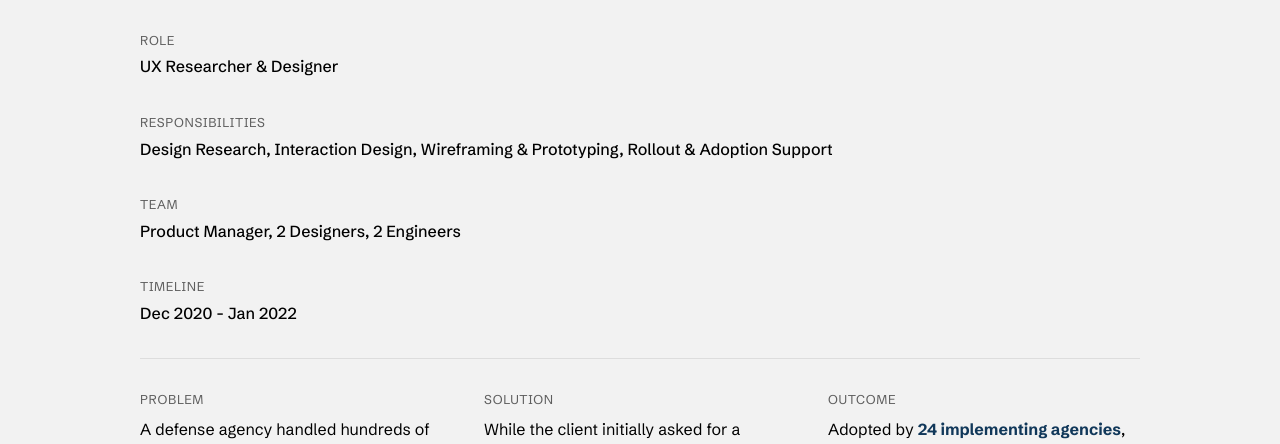
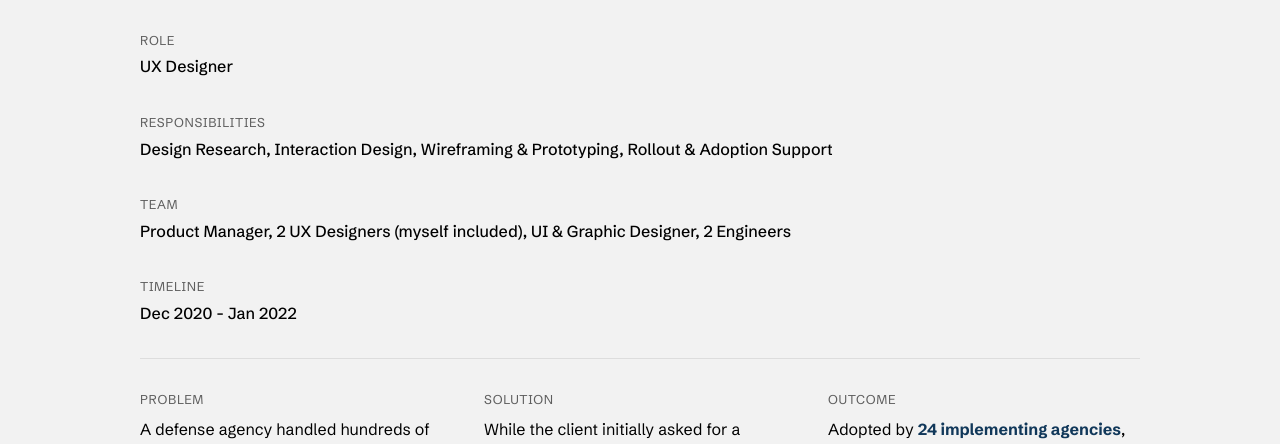
Before and after one commit to derek-whitaker/derek-whitaker.github.io, a plain HTML site: page defense-funding.html in a window 1280 px wide. Shown: the part 706-1150 px from the top of the page. Drawn offline with nearby package versions, Linux system fonts and the light colour scheme.

Commit message:
updates roles for clarity

```diff
--- a/defense-funding.html
+++ b/defense-funding.html
@@ -53,11 +53,10 @@
         </section>
 
         <!-- Case Study Meta - Horizontal Layout -->
-        <!-- TODO: Separate task: reconcile Team and Timeline in this header. -->
         <section class="case-study-meta case-study-meta--horizontal">
           <div class="case-study-meta__item">
             <span class="case-study-meta__label">Role</span>
-            <span class="case-study-meta__value">UX Researcher & Designer</span>
+            <span class="case-study-meta__value">UX Designer</span>
           </div>
           <div class="case-study-meta__item">
             <span class="case-study-meta__label">Responsibilities</span>
@@ -65,7 +64,7 @@
           </div>
           <div class="case-study-meta__item">
             <span class="case-study-meta__label">Team</span>
-            <span class="case-study-meta__value">Product Manager, 2 Designers, 2 Engineers</span>
+            <span class="case-study-meta__value">Product Manager, 2 UX Designers (myself included), UI & Graphic Designer, 2 Engineers</span>
           </div>
           <div class="case-study-meta__item">
             <span class="case-study-meta__label">Timeline</span>
@@ -199,7 +198,6 @@
 <span class="donut__center-label">interviews</span>
 </p>
 </div>
-<!-- TODO: Confirm the sanitized labels (Client analysts, Implementing agencies, Client IT office, Partner programs office, Subject-matter reviewers). -->
 <ul class="donut__legend">
 <li class="donut__legend-item">
 <span class="donut__swatch"></span>
@@ -269,7 +267,6 @@
 <h4 class="card__title">Slow timelines</h4>
 <p class="card__text">The long time from submission to review decision often delayed funding, even to the point of having difficulty executing funds within a fiscal year.</p>
 </li>
-<!-- TODO: Confirm that "Form confusion" belongs in the "Raised only by submitters" row. -->
 <li class="card card--emphasis">
 <h4 class="card__title">Form confusion</h4>
 <p class="card__text">Submitters did not understand how to correctly fill in the request, including confusion on the meaning of terminology used in the form.</p>
@@ -316,7 +313,6 @@
 <div class="scroll-x">
 <div class="stage-strip__inner">
 <div class="stage-strip__curve">
-<!-- TODO: Replace the illustrative severity curve with one re-plotted from the research chart. -->
 <svg aria-label="Illustrative pain severity across process stages, low in drafting, high in review and rework on both sides of submission, falling at decision" preserveAspectRatio="none" role="img" viewBox="0 0 1000 160">
 <path class="stage-strip__curve-fill" d="M0 150 C80 148 150 140 200 128 C250 112 270 70 320 60 C370 52 430 58 480 68 C530 76 600 30 680 22 C740 16 780 60 820 110 C860 140 920 145 1000 146 L1000 160 L0 160 Z"></path>
 <path class="stage-strip__curve-line" d="M0 150 C80 148 150 140 200 128 C250 112 270 70 320 60 C370 52 430 58 480 68 C530 76 600 30 680 22 C740 16 780 60 820 110 C860 140 920 145 1000 146" vector-effect="non-scaling-stroke"></path>
@@ -886,7 +882,6 @@
 <div class="screen-pair">
 <figure class="screen">
 <p class="eyebrow">Before</p>
-TODO: Redraw the email illustration from the demo deck.
 <button aria-haspopup="dialog" aria-label="Enlarge illustration: email threads funneling into one request" class="screen__frame" data-lightbox="screen-lightbox" type="button">
 <span class="screen__placeholder">Illustration: email threads funneling into one request covered in question marks</span>
 </button>
```
